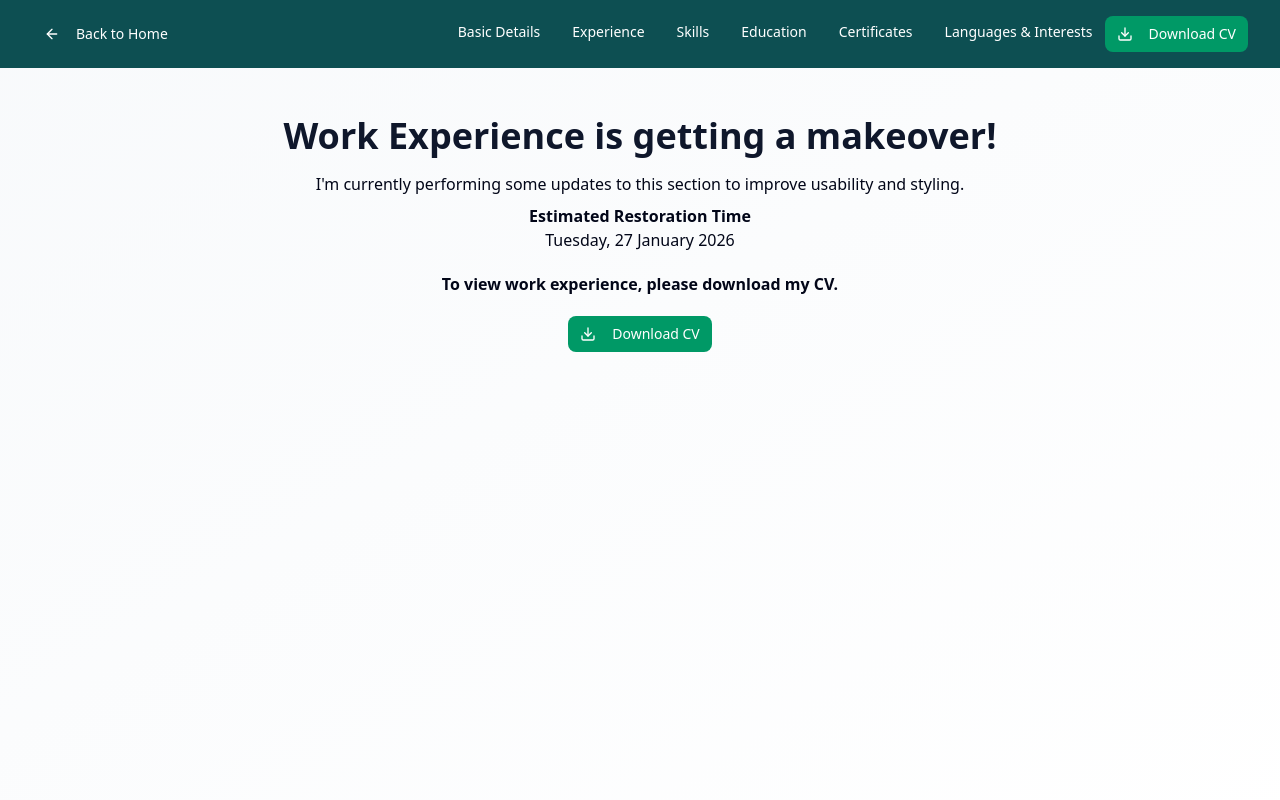
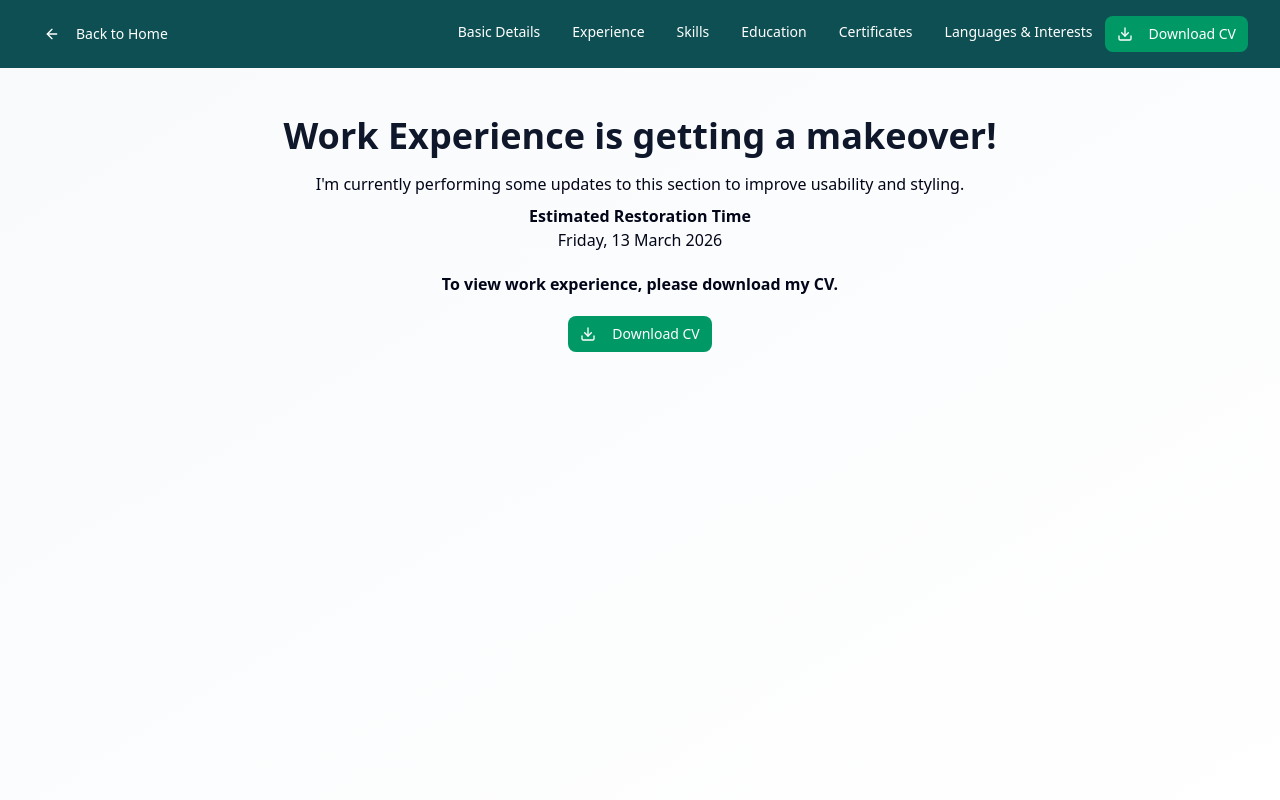
Before and after one commit to brady-kelly/portfolio-temp, a Next.js app: page /cv-info/experience in a window 1280 px wide. Shown: the top 800 px of the page. Built offline with nearby package versions, Linux system fonts and the light colour scheme.

Commit message:
Quick fixes

```diff
--- a/components/shared/makeover.tsx
+++ b/components/shared/makeover.tsx
@@ -10,7 +10,7 @@ export function Makeover() {
                 </h1>
                 <p>I'm currently performing some updates to this section to improve usability and styling.</p>
                 <h2 className="mt-2 font-semibold">Estimated Restoration Time</h2>
-                <p>Tuesday, 27 January 2026</p>
+                <p>Friday, 13 March 2026</p>
                 <h2 className="my-5 font-extrabold">
                     To view work experience, please download my CV.
                 </h2>
--- a/data/skills.ts
+++ b/data/skills.ts
@@ -22,7 +22,7 @@ export const skillCategories = [
       { name: "ASP.NET MVC", level: 95, years: "17 years" },
       { name: "React", level: 50, years: "5+ years" },
       { name: "TypeScript", level: 70, years: "3 years" },
-      { name: "Next.js", level: 25, years: "1 year" },
+      { name: "Next.js", level: 70, years: "2 years" },
       { name: "HTML/CSS", level: 95, years: "25 years" },
       { name: "JavaScript", level: 85, years: "20 years" },
     ],
```
Also changed, not shown: 1 other file (tests, documents, lock files or other folders).
